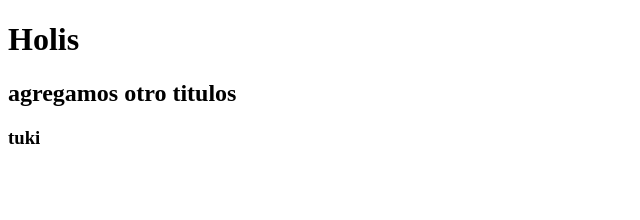
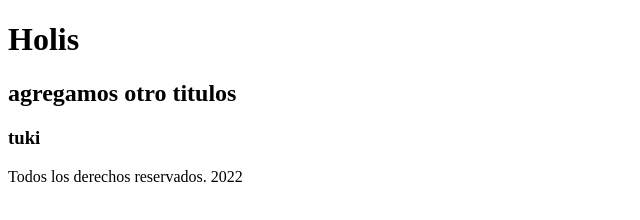
Before and after one commit to nexa11/git-branch, a plain HTML site: page index.html in a window 1280 px wide. Shown: the whole page, without its empty margins (0-640 px from the left). Drawn offline with Linux system fonts and the light colour scheme.

Commit message:
add: footer

```diff
--- a/index.html
+++ b/index.html
@@ -10,5 +10,9 @@
     <h1>Holis</h1>
     <h2>agregamos otro titulos</h2>
     <h3>tuki</h3>
+
+    <footer>
+        <p>Todos los derechos reservados. 2022</p>
+    </footer>
 </body>
 </html>
```
